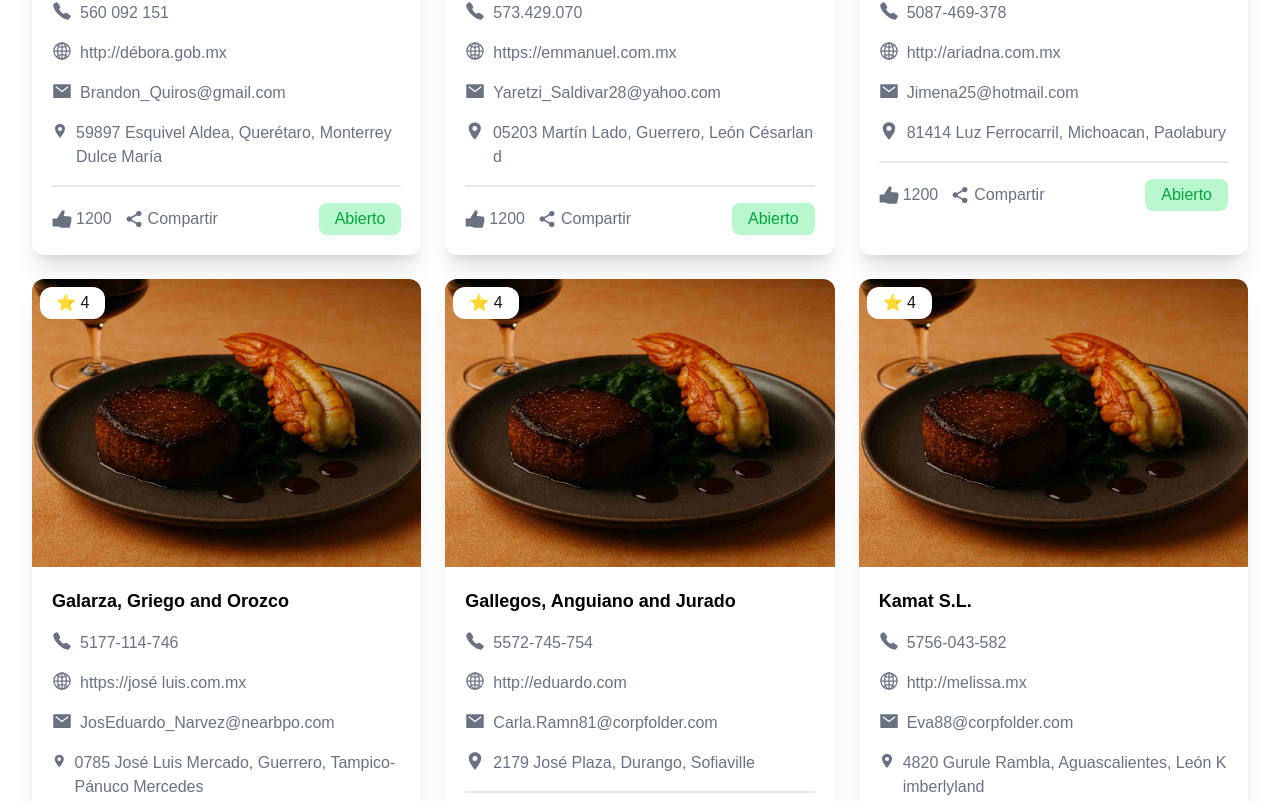
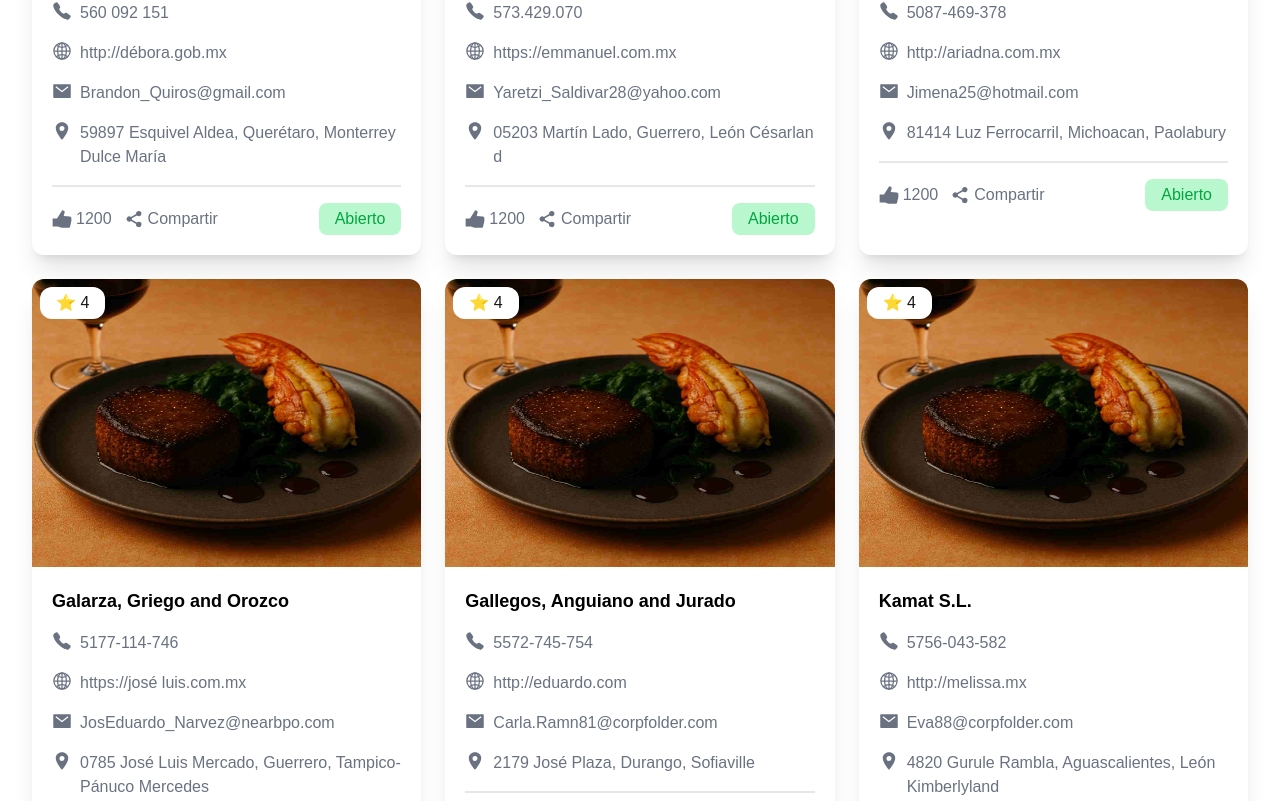
Before and after one commit to JafetCid/Melp-Prueba, a Next.js app: page /Melp-Prueba/ in a window 1280 px wide. Shown: the part 1099-1900 px from the top of the page. Built offline with nearby package versions, Linux system fonts and the light colour scheme.

Commit message:
card corrections

```diff
--- a/src/components/Card.tsx
+++ b/src/components/Card.tsx
@@ -49,7 +49,7 @@ export default function Card({ rating, srcImg, name, state, city, street, email,
                 <p className="flex gap-2 break-all"><IoCall size={20} /> {phone}</p>
                 <p className="flex gap-2 break-all"><IoGlobeOutline size={20} /> {site}</p>
                 <p className="flex gap-2 break-all"><IoMailSharp size={20} /> {email}</p>
-                <p className="flex gap-2 break-all"><IoLocationSharp size={20} /> {street}, {state}, {city}</p>
+                <p className="flex gap-2 break-all"><IoLocationSharp size={20} className="shrink-0" /> {street}, {state}, {city}</p>
                 <div className="h-px border border-gray-200"></div>
                 <div className="flex flex-wrap gap-2 justify-between">
                     <div className="flex gap-3 items-center">
```
